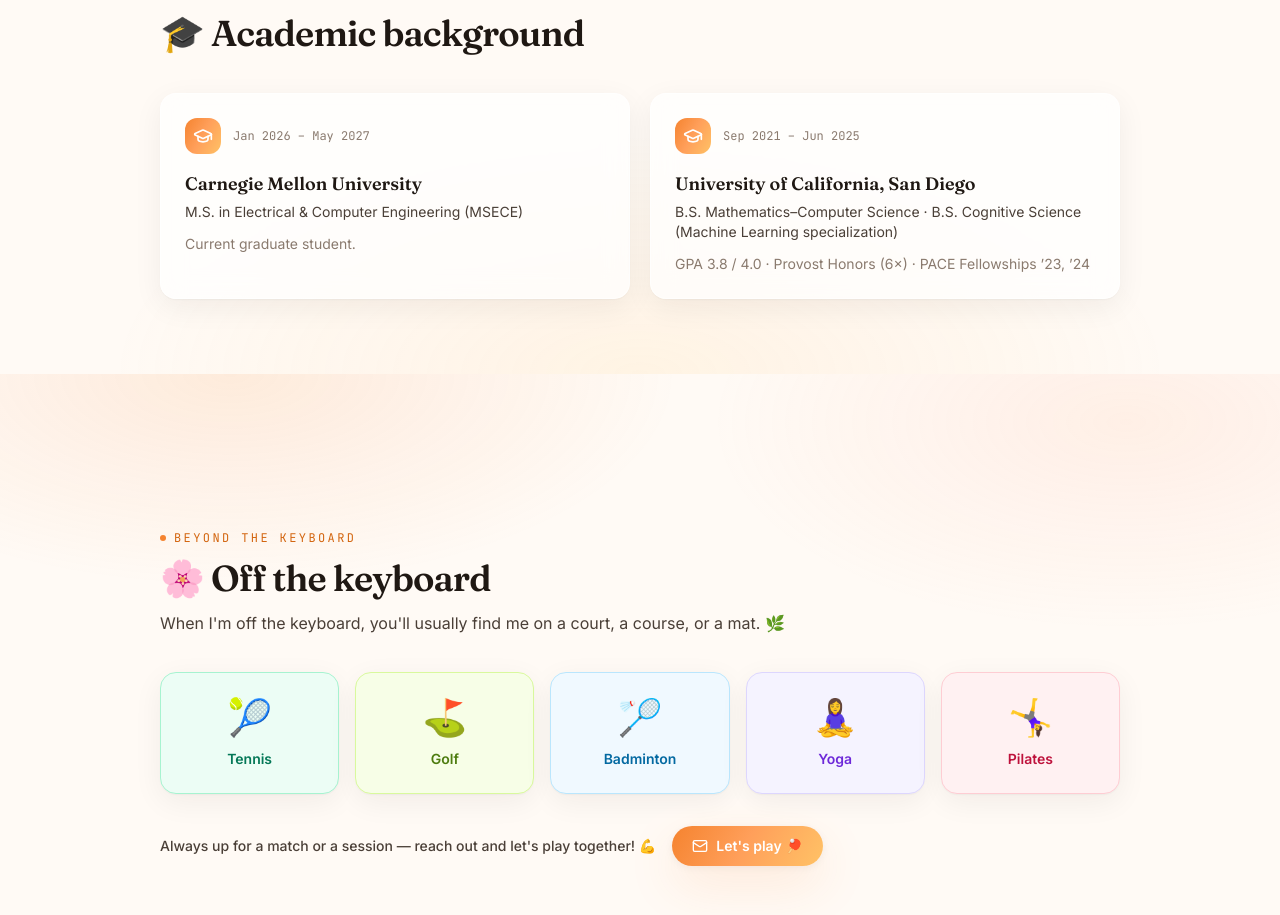
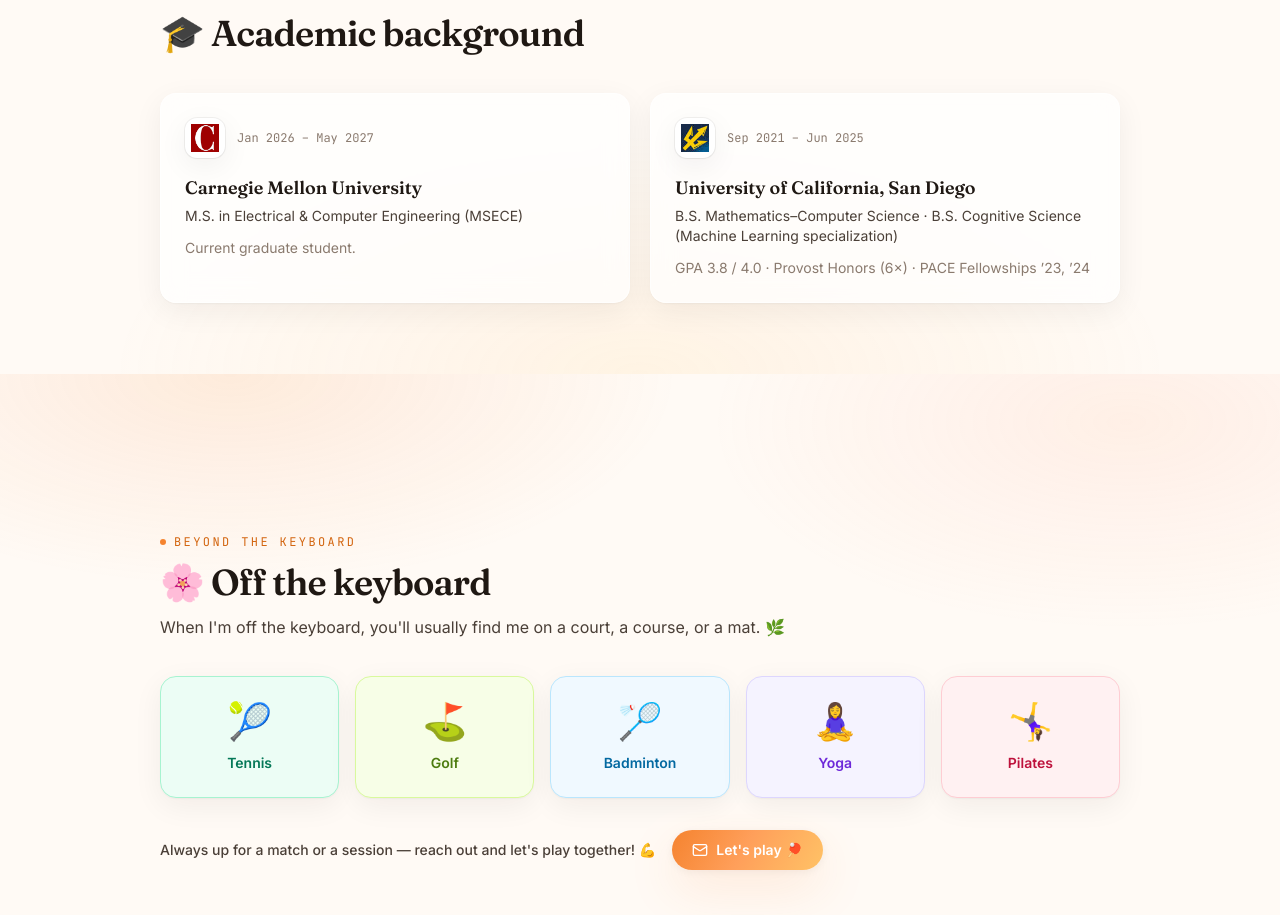
Before and after one commit to MelodyyyYin/MelodyyyYin.github.io, a Next.js app: page / in a window 1280 px wide. Shown: the part 4426-5341 px from the top of the page. Built offline with nearby package versions, Linux system fonts and the light colour scheme.

Commit message:
Add school logos to Education cards (CMU, UC San Diego)

```diff
--- a/components/Education.tsx
+++ b/components/Education.tsx
@@ -11,9 +11,21 @@
           <Reveal key={e.school} delay={i * 0.06}>
             <div className="glass h-full p-6">
               <div className="flex items-center gap-3">
-                <span className="flex h-9 w-9 items-center justify-center rounded-xl bg-accent-gradient text-white">
-                  <GraduationCap className="h-5 w-5" />
-                </span>
+                {e.logo ? (
+                  <span className="flex h-10 w-10 items-center justify-center overflow-hidden rounded-xl bg-white shadow-soft ring-1 ring-black/5">
+                    {/* eslint-disable-next-line @next/next/no-img-element */}
+                    <img
+                      src={e.logo}
+                      alt={`${e.school} logo`}
+                      className="h-7 w-7 object-contain"
+                      loading="lazy"
+                    />
+                  </span>
+                ) : (
+                  <span className="flex h-10 w-10 items-center justify-center rounded-xl bg-accent-gradient text-white">
+                    <GraduationCap className="h-5 w-5" />
+                  </span>
+                )}
                 <p className="font-mono text-xs text-ink-muted">{e.dates}</p>
               </div>
               <h3 className="mt-4 font-display text-lg font-semibold text-ink">
--- a/lib/content.ts
+++ b/lib/content.ts
@@ -311,6 +311,7 @@
   degree: string;
   dates: string;
   detail?: string;
+  logo?: string;
 };
 
 export const education: Education[] = [
@@ -319,6 +320,7 @@
     degree: "M.S. in Electrical & Computer Engineering (MSECE)",
     dates: "Jan 2026 – May 2027",
     detail: "Current graduate student.",
+    logo: "/logos/cmu-icon.png",
   },
   {
     school: "University of California, San Diego",
@@ -326,5 +328,6 @@
       "B.S. Mathematics–Computer Science · B.S. Cognitive Science (Machine Learning specialization)",
     dates: "Sep 2021 – Jun 2025",
     detail: "GPA 3.8 / 4.0 · Provost Honors (6×) · PACE Fellowships ’23, ’24",
+    logo: "/logos/ucsd-icon.jpg",
   },
 ];
```
Also changed, not shown: public/logos/ucsd-icon.jpg (added).
